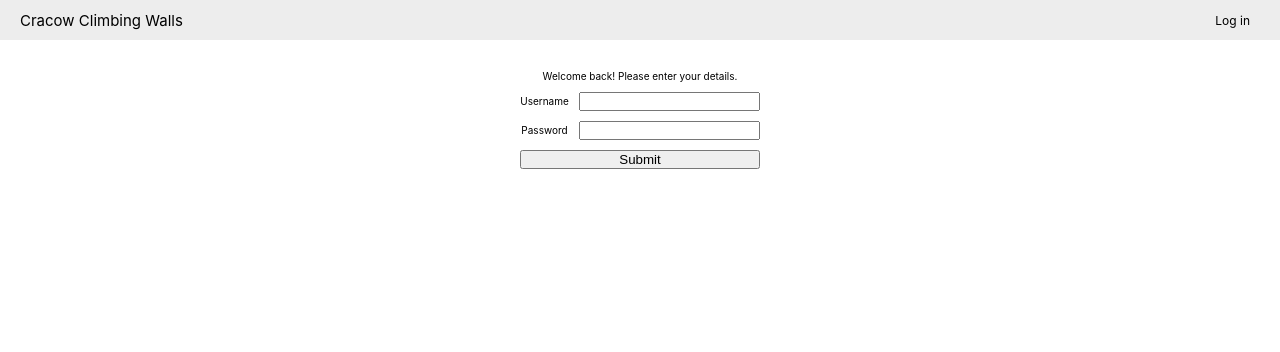
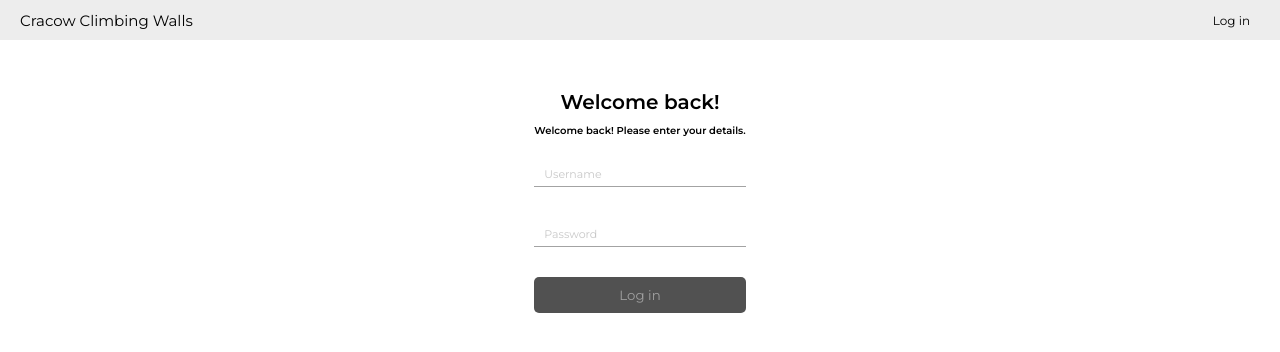
Before and after one commit to aniawojcik002/ClimbingWallsMap, a React (Create React App) app: page /login in a window 1280 px wide. Shown: the top 352 px of the page. Built offline with nearby package versions, Linux system fonts and the light colour scheme.

Commit message:
feat: Add styling to login page and global font family
Added styles to Login Page and add font family to whole App and Popups

```diff
--- a/src/App.css
+++ b/src/App.css
@@ -1,3 +1,5 @@
+@import url('https://fonts.googleapis.com/css2?family=Montserrat:wght@300;400;500;600&display=swap');
+
 /*reset and basic settings*/
 * {
   padding: 0;
@@ -17,3 +19,6 @@ html {
   width: 100vw;
   height: 95vh;
 }
+body {
+  font-family: 'Montserrat';
+}
--- a/src/Login.jsx
+++ b/src/Login.jsx
@@ -5,30 +5,33 @@ import styles from "./Login.module.css";
 const Login = () => {
   return (
     <div className={styles.mainWrapper}>
-      <div>
-        <p>Welcome back! Please enter your details.</p>
-        <div className={styles.loginWrapper}>
-          <div className={styles.labelWrapper}>
-            <label for="username">Username</label>
-            <label for="pass">Password</label>
-          </div>
+      <div className={styles.wrapper}>
+        <div className={styles.textWrapper}>
+          <h3 className={styles.welcomeText}>
+            Welcome back!</h3>
+          <h4 className={styles.secondaryText}>Welcome back! Please enter your details.</h4>
+        </div>
           <div className={styles.inputWrapper}>
             <input
+              placeholder="Username"
               type="text"
               id="username"
               name="username"
+              autocomplete="username"
               className={styles.username}
             ></input>
             <input
+              placeholder="Password"
               type="password"
               id="pass"
+              autocomplete="current-password"
               name="password"
               className={styles.password}
             ></input>
           </div>
-        </div>
+        {/* </div> */}
         <div>
-          <button type="submit">Submit</button>
+          <button className={styles.loginButton} type="submit" disabled="disabled">Log in</button>
         </div>
       </div>
     </div>
--- a/src/Login.module.css
+++ b/src/Login.module.css
@@ -1,36 +1,73 @@
 .mainWrapper {
   display: flex;
   flex-direction: column;
-  /* justify-content: center; */
-  align-items: center;
-  padding: 3rem;
-  text-align: center;
-  /* width: 30rem; */
-}
-.mainWrapper p {
-  /* display:block; */
-  /* margin: 0 auto; */
-}
-.loginWrapper {
-  display: flex;
-  /* flex-direction: row; */
   justify-content: center;
   align-items: center;
-  gap: 1rem;
-  padding-top: 1rem;
+  padding: 5rem;
+  text-align: center;
 }
 
-.labelWrapper, .inputWrapper {
+.textWrapper {
+  padding-bottom: 2rem;
+  display: flex;
+  flex-direction: column;
+  gap: 1rem;
+  justify-content: center;
+}
+
+.welcomeText {
+  font-size: 2rem;
+}
+
+.secondaryText {
+  font-size: 1rem;
+}
+
+.inputWrapper {
   display: flex;
   flex-direction: column;
   line-height: 1.9rem;
-  gap: 1rem;
-  /* justify-content: space-between; */
-  /* align-items: space-between; */
-  /* padding-right: .5rem; */
+  gap: 3rem;
+  padding-bottom: 2rem;
 }
-button {
+input {
+  border: none;
+  border-bottom: 1px solid rgba(125, 125, 125, 0.7);
+  padding:1rem;
+  font-size: 1.1rem;
+  font-family: 'Montserrat';
+
+}
+input[type="password"]::placeholder, input[type="text"]::placeholder {
+  color: #92929280;
+}
+
+input, input[type="text"]:placeholder-shown, input[type="password"]:placeholder-shown {
+  padding-bottom: .5rem;
+}
+
+.loginButton {
   margin-top: 1rem;
-  /* padding-right: 1rem; */
+  padding: 1rem;
   width: 100%;
+  border: none;
+  border-radius: .5rem;
+  background-color: #000;
+  color: #fff;
+  font-family: 'Montserrat';
+  transition: background-color .3s ease-in-out;
 }
+
+.loginButton:hover {
+  background-color:#EDEDED;
+  color: #000;
+}
+
+.loginButton:enabled:active {
+  box-shadow: 2px 2px 5px #515151;
+}
+
+.loginButton:disabled {
+  background-color:#515151;
+  color: #a0a0a0;
+}
--- a/src/MapComponent.module.css
+++ b/src/MapComponent.module.css
@@ -1,6 +1,7 @@
 /*marker and popup styling*/
 .popup {
   min-width: 300px;
+  font-family: 'Montserrat';
 }
 
 .popupWrapper {
```
